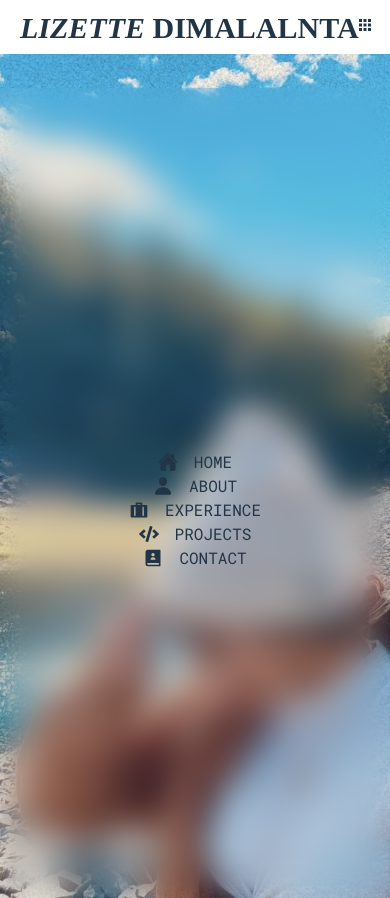
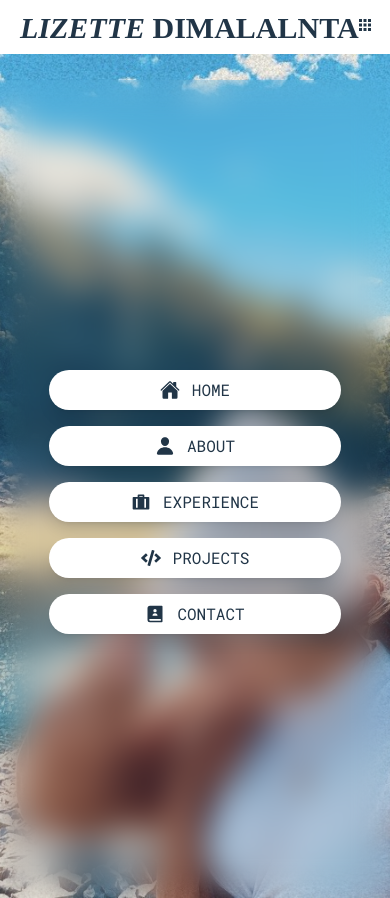
Before and after one commit to Lizette-Dimalanta/Portfolio_V2, a React (Vite) app: page / in a window 390 px wide. Both pictures are taken after a click on the icon 365 px from the left and 25 px from the top of the page. Built offline with nearby package versions, Linux system fonts and the light colour scheme.

Commit message:
Added menu buttons

```diff
--- a/src/components/Navbar.jsx
+++ b/src/components/Navbar.jsx
@@ -25,26 +25,26 @@ const Navbar = () => {
         <CgMenuGridR onClick={handleToggle} className='text-lg cursor-pointer absolute top-4 right-4 hover:scale-125 transition-all ease-in-out duration-300' />
         {
           toggle ? (
-            <div className='fixed w-full h-screen top-14 mt-8 left-0 backdrop-blur-lg flex flex-col justify-center items-center z-20'>
-              <a href='#main' className='font-Roboto-Mono text-base w-[75%] flex justify-center items-center cursor-pointer hover:scale-125 transition-all ease-in-out duration-300'>
+            <div className='fixed w-full h-screen top-20 left-0 backdrop-blur-lg flex flex-col justify-center items-center z-20'>
+              <a href='#main' className='font-Roboto-Mono text-base w-[75%] flex justify-center items-center rounded-full shadow-lg bg-white m-2 p-2 cursor-pointer hover:scale-110 transition-all ease-in-out duration-300'>
                 <IoHome size={20} />
-                <span className='pl-4'>HOME</span>
+                <span className='pl-3'>HOME</span>
               </a>
-              <a href='#main' className='font-Roboto-Mono text-base w-[75%] flex justify-center items-center cursor-pointer hover:scale-125 transition-all ease-in-out duration-300'>
+              <a href='#main' className='font-Roboto-Mono text-base w-[75%] flex justify-center items-center rounded-full shadow-lg bg-white m-2 p-2 cursor-pointer hover:scale-110 transition-all ease-in-out duration-300'>
                 <IoPerson size={20} />
-                <span className='pl-4'>ABOUT</span>
+                <span className='pl-3'>ABOUT</span>
               </a>
-              <a href='#main' className='font-Roboto-Mono text-base w-[75%] flex justify-center items-center cursor-pointer hover:scale-125 transition-all ease-in-out duration-300'>
+              <a href='#main' className='font-Roboto-Mono text-base w-[75%] flex justify-center items-center rounded-full shadow-lg bg-white m-2 p-2 cursor-pointer hover:scale-110 transition-all ease-in-out duration-300'>
                 <RiSuitcaseFill size={20} />
-                <span className='pl-4'>EXPERIENCE</span>
+                <span className='pl-3'>EXPERIENCE</span>
               </a>
-              <a href='#main' className='font-Roboto-Mono text-base w-[75%] flex justify-center items-center cursor-pointer hover:scale-125 transition-all ease-in-out duration-300'>
+              <a href='#main' className='font-Roboto-Mono text-base w-[75%] flex justify-center items-center rounded-full shadow-lg bg-white m-2 p-2 cursor-pointer hover:scale-110 transition-all ease-in-out duration-300'>
                 <FaCode size={20} />
-                <span className='pl-4'>PROJECTS</span>
+                <span className='pl-3'>PROJECTS</span>
               </a>
-              <a href='#main' className='font-Roboto-Mono text-base w-[75%] flex justify-center items-center cursor-pointer hover:scale-125 transition-all ease-in-out duration-300'>
+              <a href='#main' className='font-Roboto-Mono text-base w-[75%] flex justify-center items-center rounded-full shadow-lg bg-white m-2 p-2 cursor-pointer hover:scale-110 transition-all ease-in-out duration-300'>
                 <RiContactsBook2Fill size={20} />
-                <span className='pl-4'>CONTACT</span>
+                <span className='pl-3'>CONTACT</span>
               </a>
             </div>
           )
```
